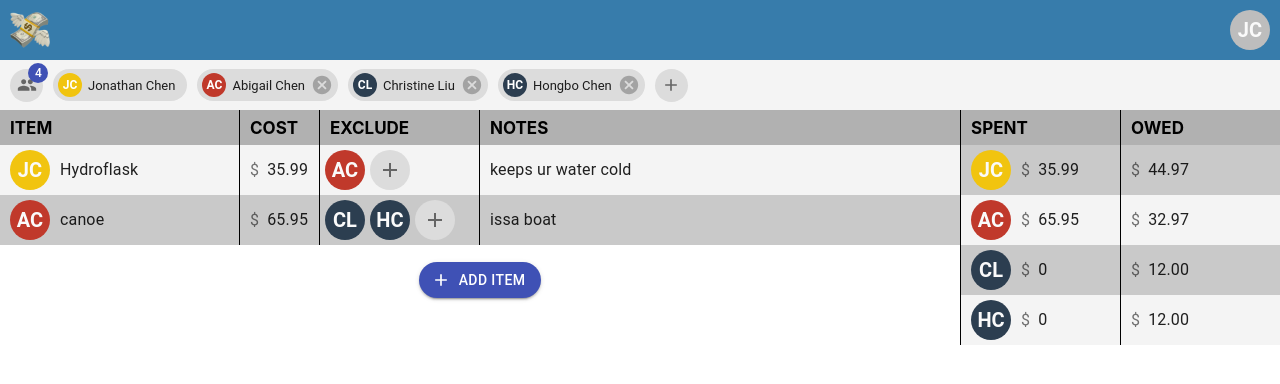
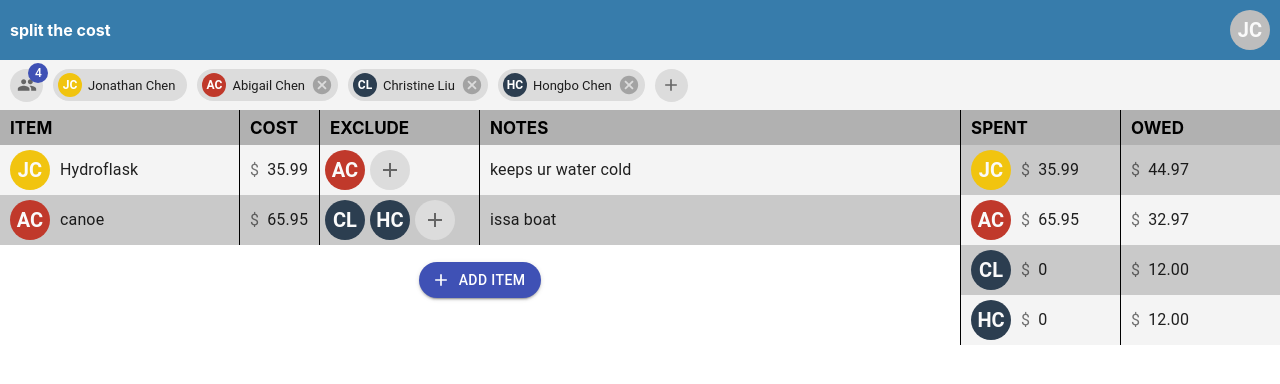
Before and after one commit to jonathanchen7/splitthecost, a React (Create React App) app: page / in a window 1280 px wide. Shown: the top 384 px of the page. Built offline with nearby package versions, Linux system fonts and the light colour scheme.

Commit message:
begin UI overhaul

```diff
--- a/src/components/entries/EntriesRow.tsx
+++ b/src/components/entries/EntriesRow.tsx
@@ -1,7 +1,6 @@
 import * as React from "react";
 import Grid from "@material-ui/core/Grid";
 import { useState } from "react";
-import { useEffect } from "react";
 import { IconButton, Input, InputAdornment } from "@material-ui/core";
 import AddIcon from "@material-ui/icons/Add";
 import DeleteIcon from "@material-ui/icons/Delete";
--- a/src/components/header/Header.tsx
+++ b/src/components/header/Header.tsx
@@ -1,6 +1,5 @@
 import * as React from "react";
 import Grid from "@material-ui/core/Grid";
-import logo from "../../assets/logo.png";
 import { User } from "../../models/models";
 import { Avatar } from "@material-ui/core";
 
@@ -12,10 +11,10 @@ export const Header: React.FC<Props> = ({ curUser }) => {
   return (
     <Grid className='header' container spacing={0}>
       <Grid className='headerItem' item xs={11}>
-        <img className='logo' src={logo} alt='logo' />
+        <span className='leftMargin'>split the cost</span>
       </Grid>
       <Grid className='headerItem profileItem' item xs={1}>
-        <Avatar className='avatar profile'>{curUser.initials}</Avatar>
+        <Avatar className='avatar rightMargin'>{curUser.initials}</Avatar>
       </Grid>
     </Grid>
   );
--- a/src/main.css
+++ b/src/main.css
@@ -82,15 +82,13 @@ input::-webkit-inner-spin-button {
   -webkit-box-align: center;
       -ms-flex-align: center;
           align-items: center;
+  color: white;
+  font-weight: bold;
 }
 
 .logo {
   margin-left: 10px;
   height: 40px;
-}
-
-.profile {
-  margin-right: 10px;
 }
 
 .profileItem {
--- a/src/main.scss
+++ b/src/main.scss
@@ -102,15 +102,13 @@ input::-webkit-inner-spin-button {
 .headerItem {
   display: inline-flex;
   align-items: center;
+  color: white;
+  font-weight: bold;
 }
 
 .logo {
   margin-left: 10px;
   height: $headerHeight - $headerMargins;
-}
-
-.profile {
-  margin-right: 10px;
 }
 
 .profileItem {
```
Also changed, not shown: 1 other file (tests, documents, lock files or other folders).
